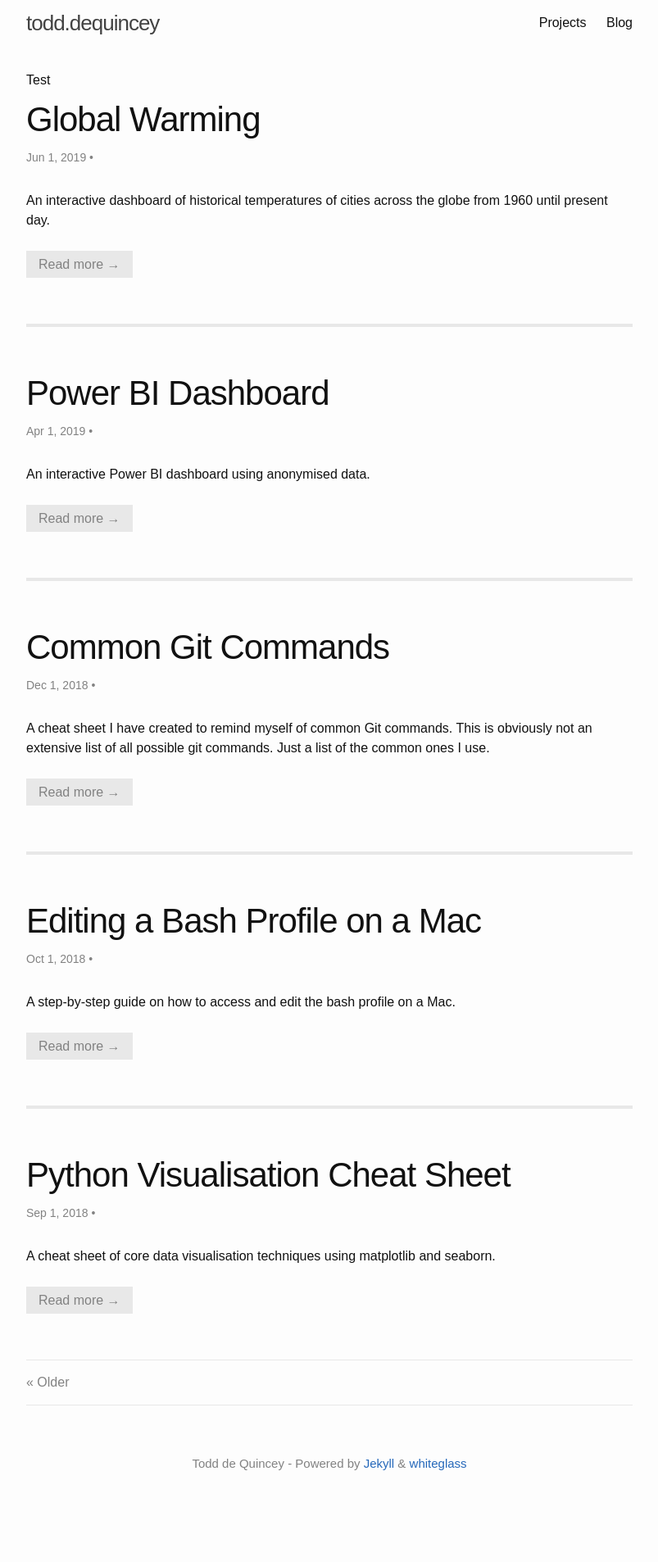
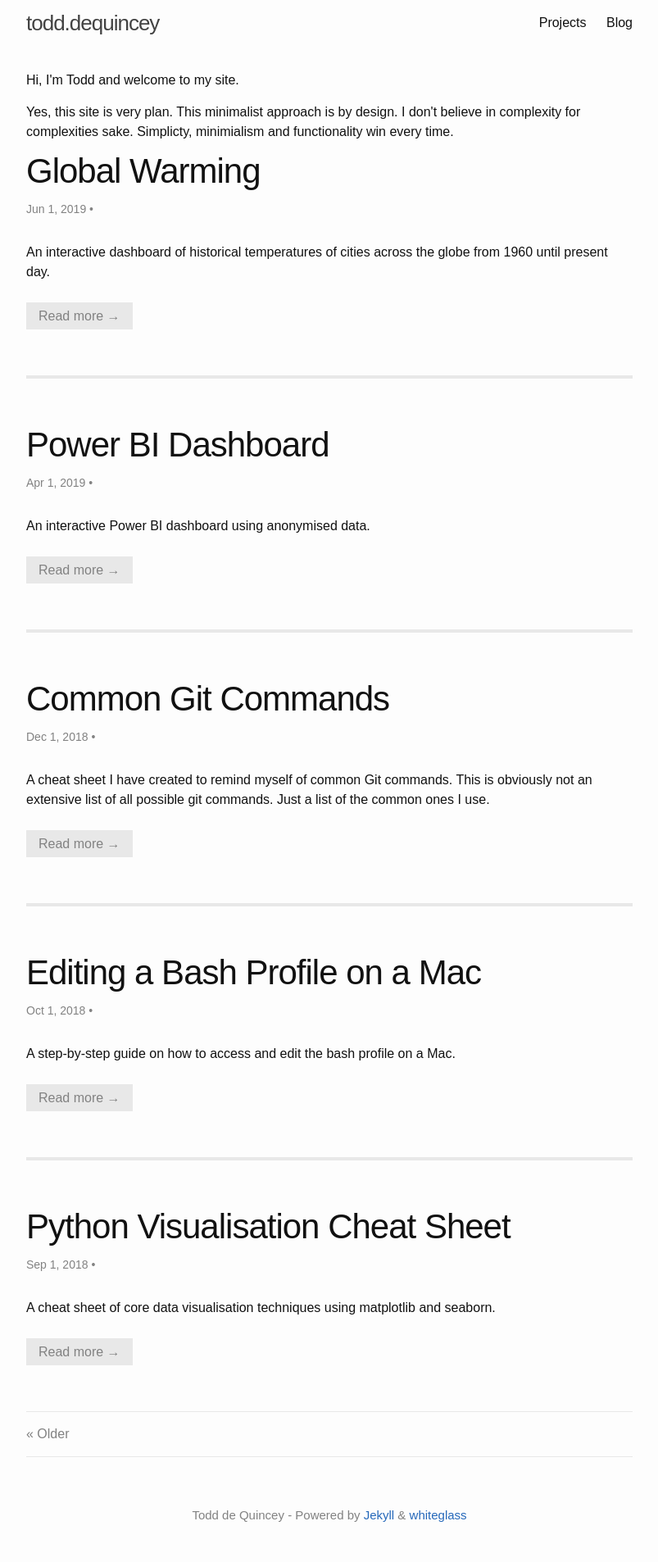
Before and after one commit to toddy86/dequincey.blog, a Jekyll site: the page built from index.html, in a window 1280 px wide. Shown: the whole page at 82% size, without its empty margins (238-1041 px from the left). Built offline with Jekyll 4.4.1, drawn with Linux system fonts in a browser that asks for light colours; the list of posts is cut into pages by our own code; before the commit the page ends 1843 px from its top, so only the background shows below that.

Commit message:
Updating home page

```diff
--- a/_layouts/home.html
+++ b/_layouts/home.html
@@ -5,7 +5,8 @@ layout: default
 <div class="home">
 
   <div>
-    <p>Test</p>
+    <p>Hi, I'm Todd and welcome to my site.</p>
+    <p>Yes, this site is very plan. This minimalist approach is by design. I don't believe in complexity for complexities sake. Simplicty, minimialism and functionality win every time.</p>
   </div>
 
   {{ content }}
```
